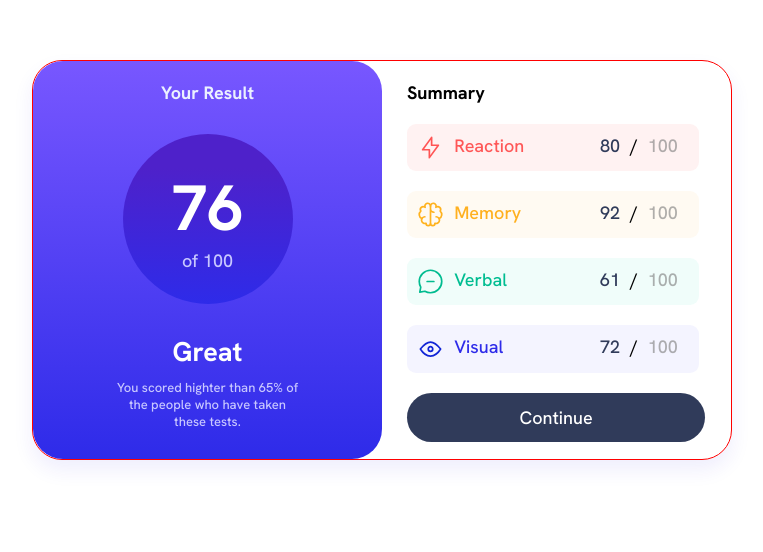
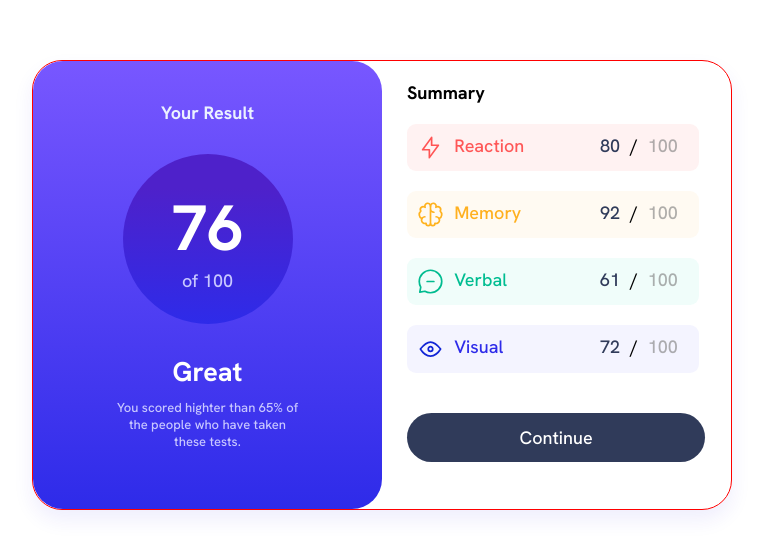
Before and after one commit to pkindalov/results-summary-component, a website: page index.html in a window 1280 px wide. Shown: the part 140-692 px from the top of the page, without its empty margins (258-1021 px from the left). Drawn offline with Linux system fonts and the light colour scheme.

Commit message:
Added new utilities classes. Change height of the main container and other small changes

```diff
--- a/index.html
+++ b/index.html
@@ -12,13 +12,13 @@
 <section class="results-summary-cont">
     <div class="results-summary">
         <div class="results-summary__row results-summary__row--left">
-            <h4 class="results-summary__left-row-top-heading">Your Result</h4>
+            <h4 class="results-summary__left-row-top-heading u-margin-top-bigger">Your Result</h4>
             <div class="results-summary__circle">
                 <h2 class="results-summary__circle-heading">76</h2>
                 <p class="results-summary__circle-paragraph">of 100</p>
             </div>
             <h2 class="results-summary__greeting">Great</h2>
-            <p class="results-summary__description">
+            <p class="results-summary__description u-margin-bottom-bigger">
                 You scored highter than 65% of the people who have taken these tests.
             </p>
         </div>
@@ -74,7 +74,7 @@
                 </div>
             </div>
 
-            <a href="#" class="btn btn--dark u-margin-top-small">Continue</a>
+            <a href="#" class="btn btn--dark u-margin-top-bigger">Continue</a>
         </div>
     </div>
 </section>
--- a/sass/base/_utilities.scss
+++ b/sass/base/_utilities.scss
@@ -1,3 +1,11 @@
 .u-margin-top-small {
   margin-top: 2rem;
 }
+
+.u-margin-top-bigger {
+  margin-top: 4rem;
+}
+
+.u-margin-bottom-bigger {
+  margin-bottom: 4rem;
+}
--- a/sass/components/_results-summary.scss
+++ b/sass/components/_results-summary.scss
@@ -1,6 +1,6 @@
 .results-summary {
   width: 70rem;
-  height: 40rem;
+  height: 45rem;
   border: 1px solid red;
   margin: 20rem auto;
   border-radius: $base-border-radius;
@@ -29,7 +29,7 @@
 
   &__left-row-top-heading {
     color: $pale-blue;
-    margin-top: 2rem;
+    //margin-top: 2rem;
   }
 
   &__circle {
```
Also changed, not shown: css/style.css.
